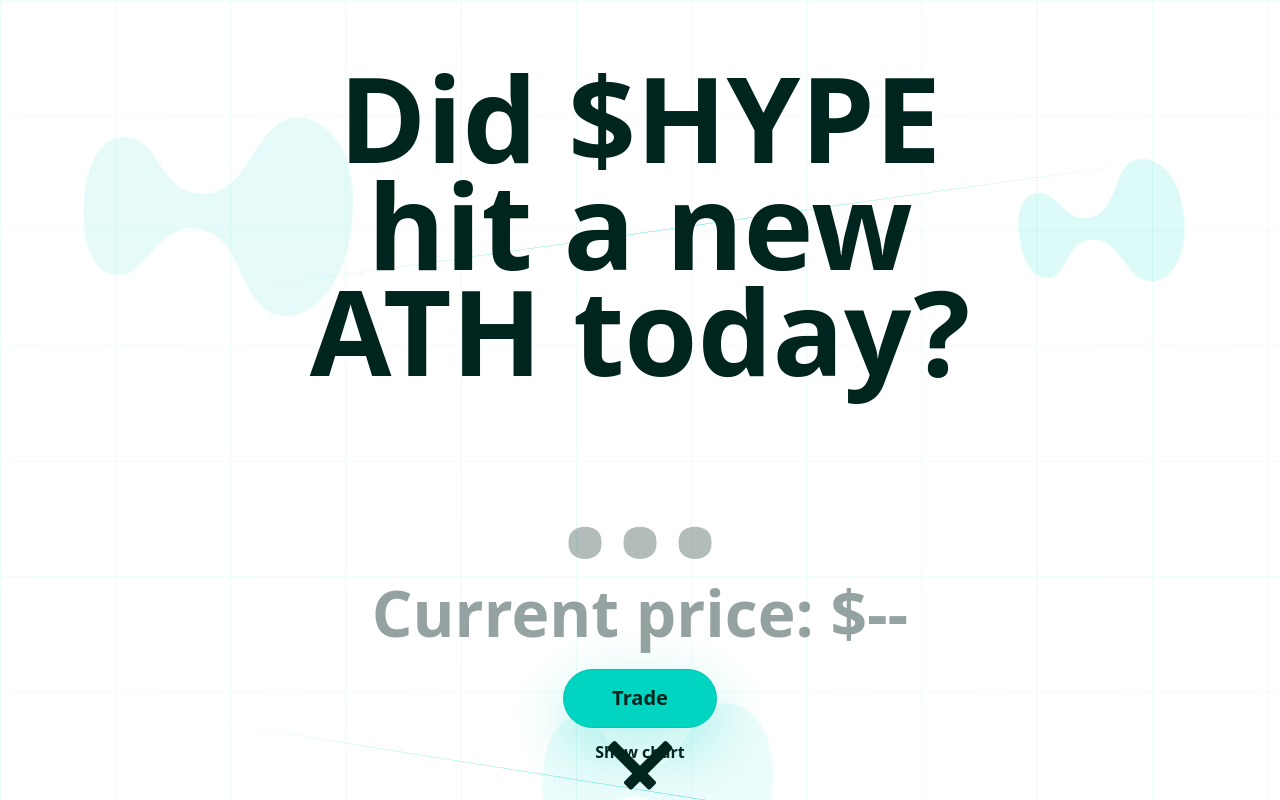
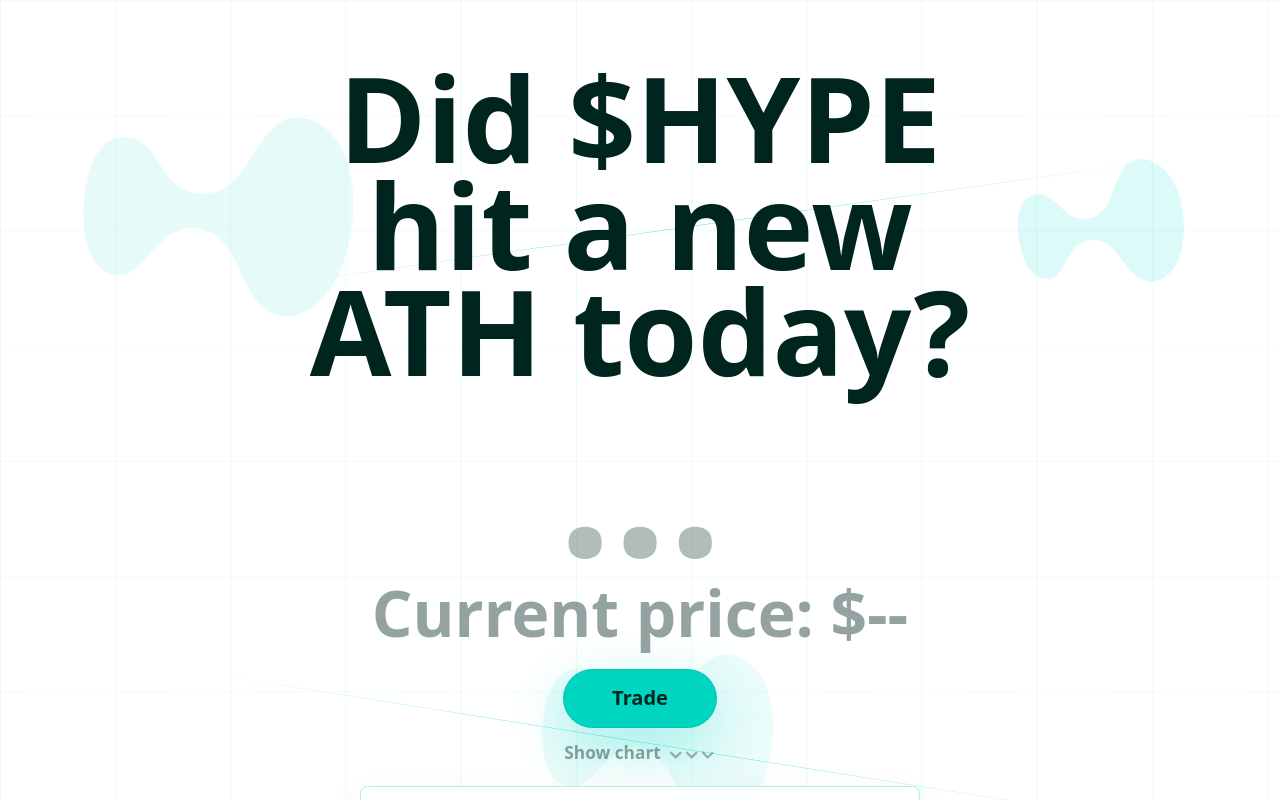
Before and after one commit to Neutize/hype-ath, a React (Vite) app: page / in a window 1280 px wide. Shown: the top 800 px of the page. Built offline with nearby package versions, Linux system fonts and the light colour scheme; no server answers.

Commit message:
Refine chart link arrow

```diff
--- a/src/App.tsx
+++ b/src/App.tsx
@@ -261,7 +261,9 @@ export default function App() {
           </a>
           <a className="chart-link" href={CHART_URL} target="_blank" rel="noreferrer">
             <span>Show chart</span>
-            <span className="chart-arrow" aria-hidden="true" />
+            <span className="chart-arrow" aria-hidden="true">
+              ⌄⌄⌄
+            </span>
           </a>
         </div>
         {notice ? (
--- a/src/styles.css
+++ b/src/styles.css
@@ -150,12 +150,13 @@ h1 {
 }
 
 .chart-link {
-  display: grid;
-  justify-items: center;
-  gap: 8px;
-  color: var(--ink);
-  font-size: 1rem;
-  font-weight: 760;
+  display: inline-flex;
+  align-items: baseline;
+  justify-content: center;
+  gap: 7px;
+  color: rgba(0, 36, 30, 0.42);
+  font-size: 1.08rem;
+  font-weight: 720;
   letter-spacing: 0;
   line-height: 1;
   text-decoration: none;
@@ -165,8 +166,8 @@ h1 {
 }
 
 .chart-link:hover {
-  color: #004f44;
-  transform: translateY(2px);
+  color: rgba(0, 36, 30, 0.64);
+  transform: translateY(1px);
 }
 
 .chart-link:focus-visible {
@@ -176,38 +177,16 @@ h1 {
 }
 
 .chart-arrow {
-  position: relative;
-  display: block;
-  width: 92px;
-  height: 42px;
+  display: inline-block;
+  color: rgba(0, 36, 30, 0.34);
+  font-size: 1.15em;
+  font-weight: 700;
+  line-height: 0.8;
   transition: transform 180ms ease;
 }
 
 .chart-link:hover .chart-arrow {
-  transform: translateY(3px);
-}
-
-.chart-arrow::before,
-.chart-arrow::after {
-  position: absolute;
-  top: 13px;
-  width: 60px;
-  height: 11px;
-  background: currentColor;
-  border-radius: 2px;
-  content: "";
-}
-
-.chart-arrow::before {
-  left: -1px;
-  transform: rotate(45deg);
-  transform-origin: right center;
-}
-
-.chart-arrow::after {
-  right: -1px;
-  transform: rotate(-45deg);
-  transform-origin: left center;
+  transform: translateY(2px);
 }
 
 .market-notice {
@@ -495,19 +474,7 @@ h1 {
 
   .chart-link {
     gap: 6px;
-    font-size: 0.95rem;
-  }
-
-  .chart-arrow {
-    width: 76px;
-    height: 34px;
-  }
-
-  .chart-arrow::before,
-  .chart-arrow::after {
-    top: 11px;
-    width: 50px;
-    height: 9px;
+    font-size: 1rem;
   }
 
   .market-notice {
```
